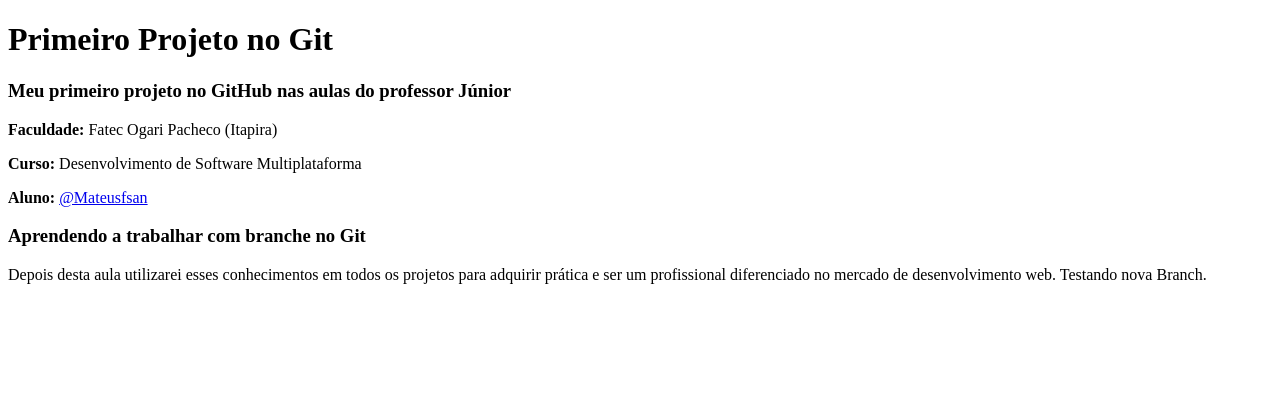
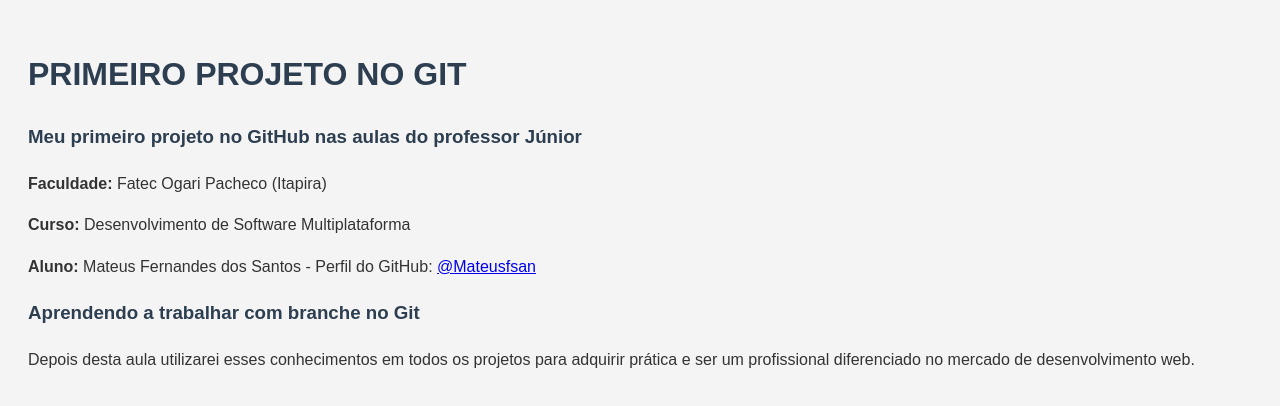
Before and after one commit to mateusfsan/Primeiro-Projeto-Git, a plain HTML site: page primeiro-projeto-git/index.html in a window 1280 px wide. Drawn offline with Linux system fonts and the light colour scheme.

Commit message:
Adicionado style.css no projeto

```diff
--- a/primeiro-projeto-git/index.html
+++ b/primeiro-projeto-git/index.html
@@ -3,6 +3,7 @@
 <head>
     <meta charset="UTF-8">
     <meta name="viewport" content="width=device-width, initial-scale=1.0">
+    <link rel="stylesheet" href="style.css">
     <title>Primeiro Projeto no Git</title>
 </head>
 <body>
@@ -11,15 +12,13 @@
 
     <p><b>Faculdade: </b>Fatec Ogari Pacheco (Itapira)</p>
     <p><b>Curso: </b>Desenvolvimento de Software Multiplataforma</p>
-    <p><b>Aluno: </b>
+    <p><b>Aluno: </b> Mateus Fernandes dos Santos - Perfil do GitHub:
        <a href="https://github.com/mateusfsan">@Mateusfsan</a>
     </p>
 
     <h3> Aprendendo a trabalhar com branche no Git </h3>
     <p>
         Depois desta aula utilizarei esses conhecimentos em todos os projetos para adquirir prática e ser um profissional diferenciado no mercado de desenvolvimento web.
-
-        Testando nova Branch.
     </p>
 
 </body>
--- /dev/null
+++ b/primeiro-projeto-git/style.css
@@ -0,0 +1,17 @@
+body{
+    font-family: arial,sans-serif;
+    background-color: #f4f4f4;
+    color: #333;
+    line-height: 1.6;
+    padding: 20px;
+}
+
+h1{
+    font-size: 2em;
+    text-transform: uppercase;
+}
+
+h1,h3{
+    color: #2c3e50;
+    margin-top: 50px 0 20px;
+}
```
